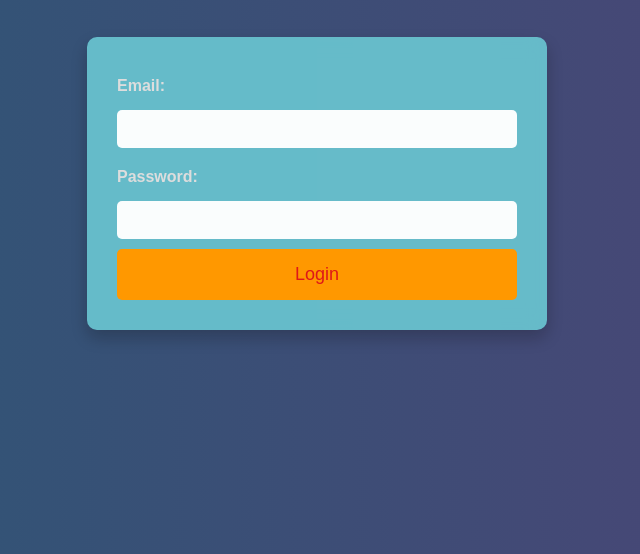
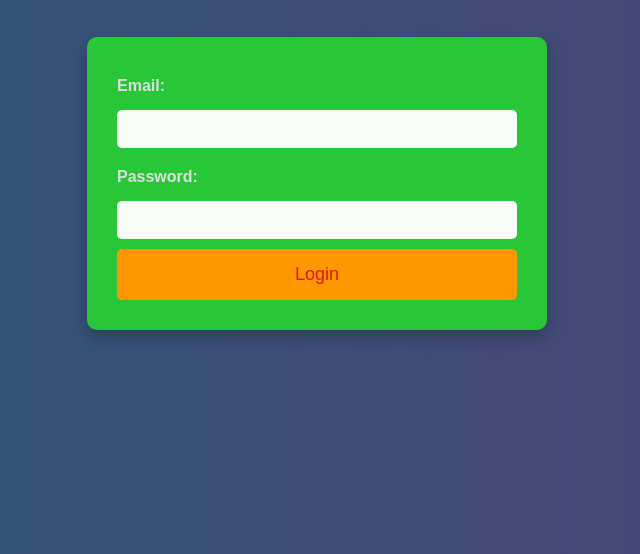
Before and after one commit to gireesh7014/sustainable-living-tracker, a plain HTML site: page frontend/login.html in a window 1280 px wide. Shown: the part 246-800 px from the top of the page, without its empty margins (323-963 px from the left). Drawn offline with Linux system fonts and the light colour scheme.

Commit message:
Update style.css

```diff
--- a/frontend/style.css
+++ b/frontend/style.css
@@ -17,7 +17,7 @@ h1, h2 {
 }
 
 form {
-  background-color: rgba(106, 197, 209, 0.922);
+  background-color: rgba(38, 210, 50, 0.922);
   padding: 30px;
   border-radius: 10px;
   box-shadow: 0 8px 16px rgba(12, 8, 8, 0.228);
@@ -26,7 +26,6 @@ form {
   max-width: 400px;
   margin: 20px;
 }
-
 label {
   display: block;
   margin: 10px 0 5px;
```
